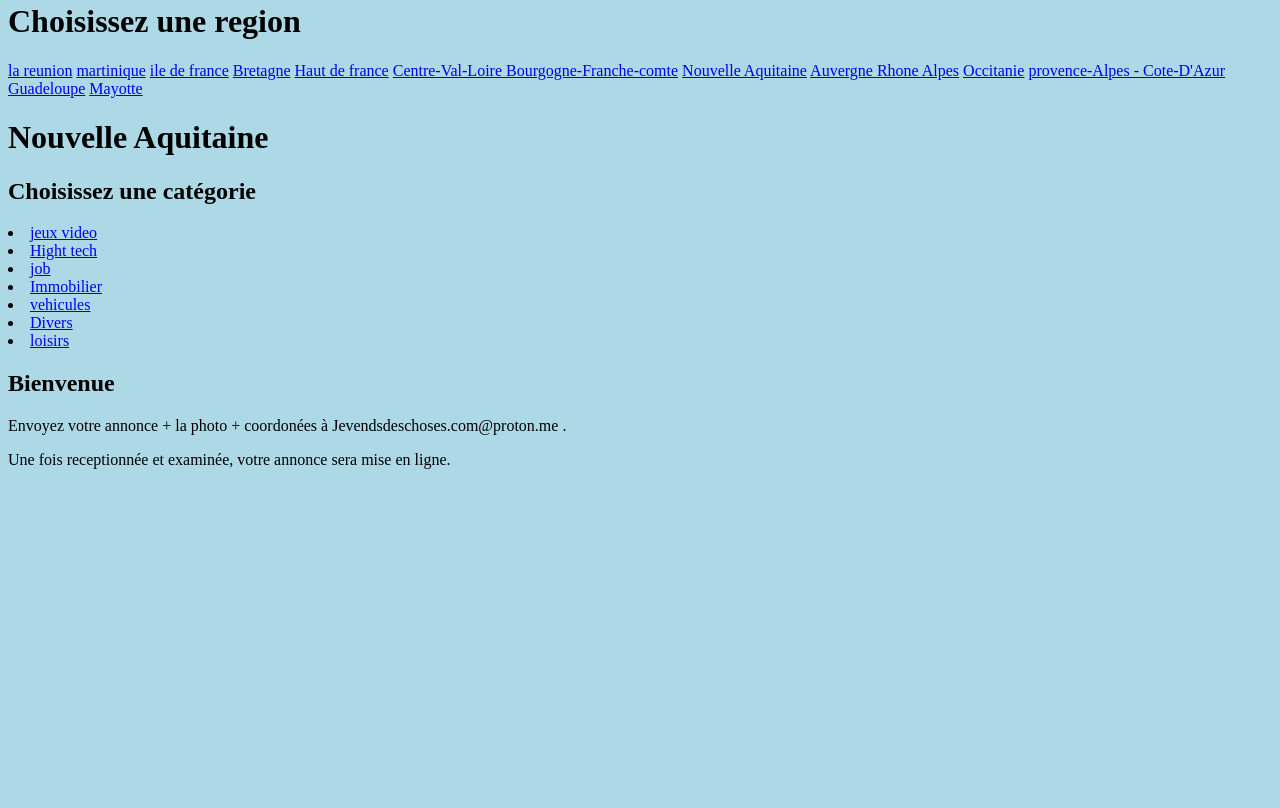
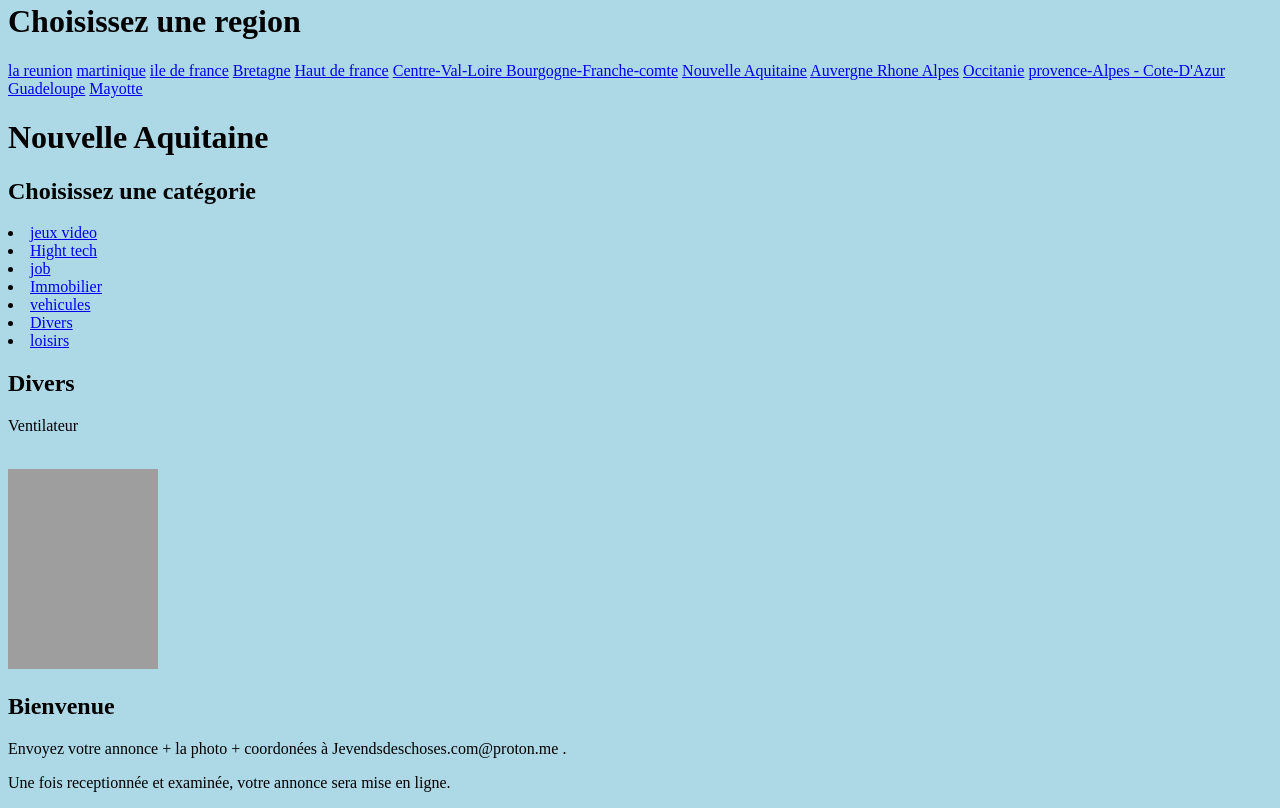
Before and after one commit to sauzer77/jevendsdeschosesnouvelleaquitaine, a plain HTML site: page index.html in a window 1280 px wide. Shown: the part 315-1123 px from the top of the page. Before the commit the page ends 800 px from the top, so only its background shows below. Drawn offline with Linux system fonts and the light colour scheme; grey boxes are pictures that could not be loaded.

Commit message:
Fix HTML formatting and structure

```diff
--- a/index.html
+++ b/index.html
@@ -44,7 +44,12 @@ body {background-color:lightblue;}
       <li><a href="https://sauzer77.github.io/jevendsdechosesdivers"> Divers</a></li>
       <li><a href="https://sauzer77.github.io/jevendsdechosesloisirs"> loisirs</a></li>
 
+<h2> Divers </h2>
 
+
+
+<p></p> Ventilateur </p><br>
+ <a href="https://sauzer77.github.io/jevendsdeschosesventilateur/"> <img src="https://i.postimg.cc/CLt0ynHF/Sans-titre.jpg" width="150"height="200"><a/>
 
 
 
```
